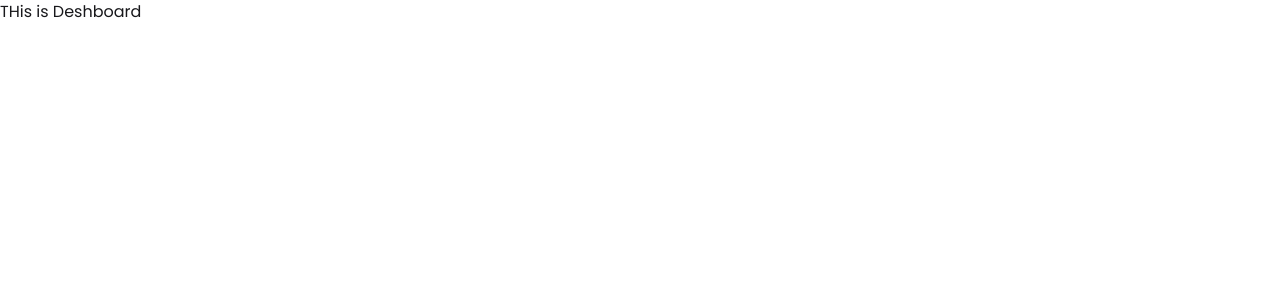
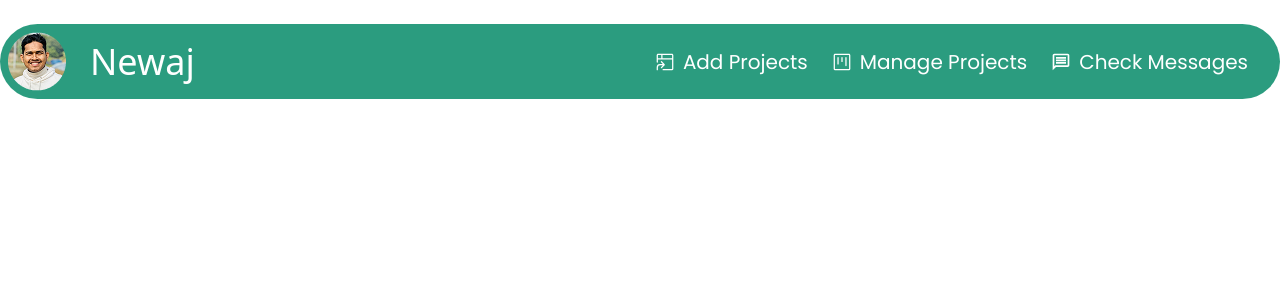
Before and after one commit to Newajdev/MyPortFolio, a React (Vite) app: page /deshboard in a window 1280 px wide. Shown: the top 300 px of the page. Built offline with nearby package versions, Linux system fonts and the light colour scheme; a web font is replaced by a local one.

Commit message:
Deshboard Nav bar and All routers created

```diff
--- /dev/null
+++ b/src/components/deshboard/DeshboardHome.jsx
@@ -0,0 +1,14 @@
+import { NavLink } from 'react-router-dom';
+import Profile_Logo from '../../assets/Profile logo.png'
+import { FaRProject } from 'react-icons/fa';
+import { GoProject, GoProjectSymlink } from 'react-icons/go';
+import { MdOutlineMessage } from 'react-icons/md';
+const DeshboardHome = () => {
+    return (
+        <div>
+
+        </div>
+    );
+};
+
+export default DeshboardHome;
--- /dev/null
+++ b/src/components/deshboard/DeshboardLayout.jsx
@@ -0,0 +1,18 @@
+import React from 'react';
+import DeshboardHome from './DeshboardHome';
+import Container from '../Container';
+import { Outlet } from 'react-router-dom';
+import DeshboardNavbar from './DeshboardNavbar';
+
+const DeshboardLayout = () => {
+    return (
+        <div>
+            <Container>
+                <DeshboardNavbar/>
+                <Outlet></Outlet>
+            </Container>
+        </div>
+    );
+};
+
+export default DeshboardLayout;
--- /dev/null
+++ b/src/components/deshboard/DeshboardNavbar.jsx
@@ -0,0 +1,26 @@
+import { NavLink } from 'react-router-dom';
+import Profile_Logo from '../../assets/Profile logo.png'
+import { FaRProject } from 'react-icons/fa';
+import { GoProject, GoProjectSymlink } from 'react-icons/go';
+import { MdOutlineMessage } from 'react-icons/md';
+
+const DeshboardNavbar = () => {
+    return (
+        <div className='p-2 mt-1 bg-[#2B9C7F] rounded-full flex items-center justify-between'>
+                <div className='flex items-center hover:cursor-pointer '>
+                    <img src={Profile_Logo} alt="" />
+                    <h3 className='Irish text-4xl text-white ml-6'>Newaj</h3>
+                </div>
+
+                <div>
+                    <ul className='flex text-white items-center gap-6 mr-6'>
+                        <NavLink to={'/deshboard/addproject'}><li className='text-white text-xl flex items-center gap-2'><GoProjectSymlink /> Add Projects</li></NavLink>
+                        <NavLink to={'/deshboard/manageprojects'}><li className='text-white text-xl flex items-center gap-2'><GoProject /> Manage Projects</li></NavLink>
+                        <NavLink to={'/deshboard/inbox'}><li className='text-white text-xl flex items-center gap-2'><MdOutlineMessage />Check Messages</li></NavLink>
+                    </ul>
+                </div>
+            </div>
+    );
+};
+
+export default DeshboardNavbar;
```
Also changed, not shown: src/router/Router.jsx (+24 -1 lines).
